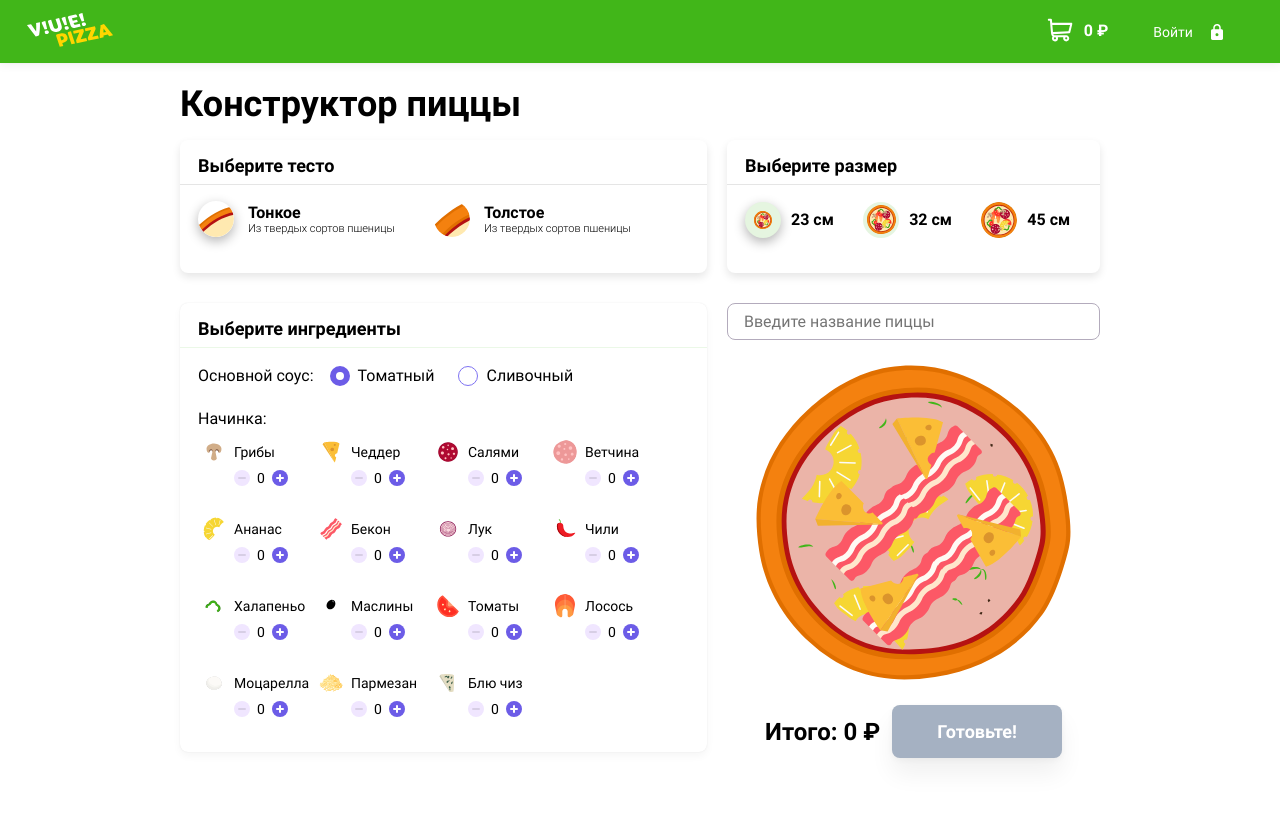
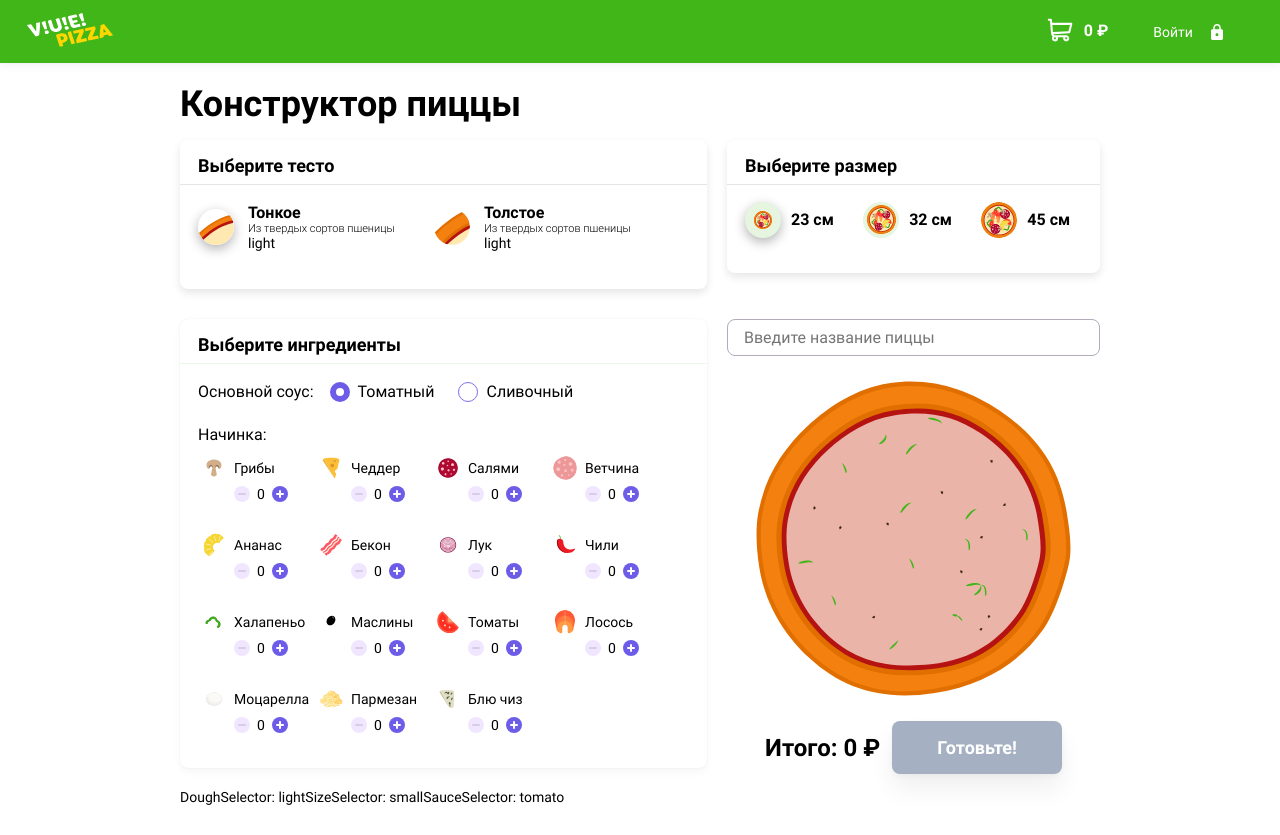
Before and after one commit to htmlacademy/vue-third-pizza-start-source, a Vue app in the folder frontend/: page / in a window 1280 px wide. Before the commit the page ends 803 px from the top, so only its background shows below. Built offline with nearby package versions, Linux system fonts and the light colour scheme.

Commit message:
Рефакторирнг компонентов

```diff
--- a/frontend/src/common/components/DoughSelector.vue
+++ b/frontend/src/common/components/DoughSelector.vue
@@ -14,11 +14,13 @@
               name="dought"
               :value="doughType.value"
               class="visually-hidden"
-              v-model="selectedDough"
+              :checked="doughType.value === modelValue"
+              @change="$emit('update:modelValue', doughType.value)"
           />
           <img :src="getImage(doughType.image)" :alt="doughType.name" />
           <b>{{ doughType.name }}</b>
           <span>{{ doughType.description }}</span>
+          <div>{{ modelValue }}</div>
         </label>
       </div>
     </div>
@@ -26,16 +28,19 @@
 </template>
 
 <script setup>
-import { ref } from "vue";
 
 const props = defineProps({
   doughItems: {
     type: Array,
     required: true,
+  },
+  modelValue: {
+    type: Object,
+    required: true
   }
 })
 
-const selectedDough = ref(props.doughItems[0].value);
+defineEmits(['update:modelValue']);
 
 const getImage = (image) => {
   return new URL(`../../assets/img/${image}`, import.meta.url).href;
--- a/frontend/src/common/components/IngredientsSection.vue
+++ b/frontend/src/common/components/IngredientsSection.vue
@@ -3,7 +3,11 @@
     <div class="sheet">
       <h2 class="title title--small sheet__title">Выберите ингредиенты</h2>
       <div class="sheet__content ingredients">
-        <SauceSelector :sauceItems="sauceItems" />
+        <SauceSelector
+          :sauceItems="sauceItems"
+          :modelValue="selectedSauce"
+          @update:modelValue="$emit('update:selected-sauce', $event)"
+        />
         <IngredientsSelector :ingredientItems="ingredientItems" />
       </div>
     </div>
@@ -13,6 +17,7 @@
 <script setup>
 import SauceSelector from "@/common/components/SauceSelector.vue";
 import IngredientsSelector from "@/common/components/IngredientsSelector.vue";
+defineEmits(['update:selected-sauce']);
 
 const props = defineProps({
   sauceItems: {
@@ -23,5 +28,9 @@ const props = defineProps({
     type: Array,
     required: true,
   },
+  selectedSauce: {
+    type: Object,
+    required: true,
+  }
 });
 </script>
--- a/frontend/src/common/components/IngredientsSelector.vue
+++ b/frontend/src/common/components/IngredientsSelector.vue
@@ -3,20 +3,38 @@
     <p>Начинка:</p>
     <ul class="ingredients__list">
       <li
-          v-for="ingredientType in ingredientItems"
+          v-for="ingredient in ingredientItems"
           class="ingredients__item"
-          :key="ingredientType.id"
+          :key="ingredient.id"
       >
-            <span class="filling" :class="`filling--${ingredientType.name}`">
-              <img :src="getImage(ingredientType.image)" :alt="ingredientType.name"/>
-              {{ ingredientType.name }}
+        <AppDrag :transferData="ingredient" :draggable="true">
+           <span class="filling" :class="`filling--${ingredient.name}`" style="display: inline-block;">
+              <img :src="getImage(ingredient.image)" :alt="ingredient.name" draggable="false">
+              {{ ingredient.name }}
             </span>
+        </AppDrag>
         <div class="counter counter--orange ingredients__counter">
-          <button type="button" class="counter__button counter__button--minus" disabled>
+          <button
+            type="button"
+            class="counter__button counter__button--minus"
+            :disabled="getCount(ingredient.id) <= 0"
+            @click="decrement(ingredient.id)"
+          >
             <span class="visually-hidden">Меньше</span>
           </button>
-          <input type="text" name="counter" class="counter__input" value="0"/>
-          <button type="button" class="counter__button counter__button--plus">
+          <input
+            type="text"
+            name="counter"
+            class="counter__input"
+            :value="getCount(ingredient.id)"
+            @input="handleInput($event, ingredient.id)"
+          />
+          <button
+            type="button"
+            class="counter__button counter__button--plus"
+            :disabled="getCount(ingredient.id) >= 3"
+            @click="increment(ingredient.id)"
+          >
             <span class="visually-hidden">Больше</span>
           </button>
         </div>
@@ -27,13 +45,58 @@
 
 <script setup>
 import {defineProps} from "vue";
+import AppDrag from "@/common/components/AppDrag.vue";
 
 const props = defineProps({
   ingredientItems: {
     type: Array,
     required: true,
   },
+  modelValue: {
+    type: Object,
+    required: true,
+  }
 });
+
+const emit = defineEmits(['update:modelValue']);
+
+const getCount = (ingredientId) => {
+  return props.modelValue[ingredientId]?.count || 0;
+};
+
+const canDrag = (ingredient) => {
+  return getCount(ingredient.id) < 3;
+};
+
+const increment = (ingredientId) => {
+  const currentCount = getCount(ingredientId);
+  if (currentCount < 3) {
+    updateCount(ingredientId, currentCount + 1);
+  }
+};
+
+const decrement = (ingredientId) => {
+  const currentCount = getCount(ingredientId);
+  if (currentCount > 0) {
+    updateCount(ingredientId, currentCount - 1);
+  }
+};
+
+const handleInput = (event, ingredientId) => {
+  const value = parseInt(event.target.value);
+  if (!isNaN(value) && value >= 0 && value <= 3) {
+    updateCount(ingredientId, value);
+  }
+};
+
+const updateCount = (ingredientId, newCount) => {
+  const updatedValue = { ...props.modelValue };
+  updatedValue[ingredientId] = {
+    ...updatedValue[ingredientId],
+    count: newCount
+  };
+  emit('update:modelValue', updatedValue);
+};
 
 const getImage = (image) => {
   return new URL(`../../assets/img/${image}`, import.meta.url).href;
@@ -41,25 +104,6 @@ const getImage = (image) => {
 </script>
 
 <style scoped>
-.sheet {
-  padding-top: 15px;
-  border-radius: 8px;
-  background-color: white;
-  box-shadow: 0 4px 8px rgba(0, 0, 0, 0.1);
-}
-
-.sheet__title {
-  padding: 0 18px;
-  font-size: 18px;
-  font-weight: bold;
-}
-
-.sheet__content {
-  display: flex;
-  flex-wrap: wrap;
-  padding: 18px;
-  border-top: 1px solid rgba(0, 0, 0, 0.1);
-}
 
 .ingredients__filling {
   width: 100%;
--- a/frontend/src/common/components/PizzaDisplay.vue
+++ b/frontend/src/common/components/PizzaDisplay.vue
@@ -5,20 +5,44 @@
       <input type="text" name="pizza_name" placeholder="Введите название пиццы" />
     </label>
     <div class="content__constructor">
-      <div class="pizza pizza--foundation--big-tomato">
-        <div class="pizza__wrapper">
-          <div class="pizza__filling pizza__filling--ananas"></div>
-          <div class="pizza__filling pizza__filling--bacon"></div>
-          <div class="pizza__filling pizza__filling--cheddar"></div>
+      <AppDrop @drop="onDropIngredient">
+        <div class="pizza pizza--foundation--big-tomato">
+          <div class="pizza__wrapper">
+            <!-- Отображаем выбранные ингредиенты -->
+            <div
+              v-for="(ingredient, index) in selectedIngredients"
+              :key="index"
+              class="pizza__filling"
+              :class="`pizza__filling--${ingredient.name}`"
+            >
+            </div>
+          </div>
         </div>
-      </div>
+      </AppDrop>
     </div>
     <div class="content__result">
-      <p>Итого: 0 ₽</p>
-      <button type="button" class="button" disabled>Готовьте!</button>
+      <p>Итого: {{ totalPrice }} ₽</p>
+      <button type="button" class="button" :disabled="!selectedIngredients.length">Готовьте!</button>
     </div>
   </div>
 </template>
+
+<script setup>
+import { ref, computed } from "vue";
+import AppDrop from "@/common/components/AppDrop.vue";
+
+const selectedIngredients = ref([]);
+
+const onDropIngredient = (ingredient) => {
+  console.log('ingredient', ingredient);
+  selectedIngredients.value.push(ingredient);
+};
+
+const totalPrice = computed(() => {
+  return selectedIngredients.value.reduce((sum, ingredient) => sum + ingredient.price, 0);
+});
+
+</script>
 
 <style scoped>
 .content__pizza {
--- a/frontend/src/common/components/SauceSelector.vue
+++ b/frontend/src/common/components/SauceSelector.vue
@@ -6,23 +6,31 @@
             v-for="sauceType in sauceItems"
             :key="sauceType.id"
         >
-          <input type="radio" name="sauce" :value="sauceType.value" v-model="selectedSauce" />
+          <input
+            type="radio"
+            name="sauce"
+            :value="sauceType.value"
+            :checked="sauceType.value === modelValue"
+            @change="$emit('update:modelValue', sauceType.value)"
+          />
           <span>{{ sauceType.name }}</span>
         </label>
   </div>
 </template>
 
 <script setup>
-import { ref } from "vue";
+defineEmits(['update:modelValue']);
 
 const props = defineProps({
   sauceItems: {
     type: Array,
     required: true,
   },
+  modelValue: {
+    type: Object,
+    required: true
+  }
 });
-
-const selectedSauce = ref(props.sauceItems[0].value);
 </script>
 
 <style scoped>
--- a/frontend/src/common/components/SizeSelector.vue
+++ b/frontend/src/common/components/SizeSelector.vue
@@ -14,7 +14,8 @@
               name="diameter"
               :value="sizeType.value"
               class="visually-hidden"
-              v-model="selectedSize"
+              :checked="sizeType.value === modelValue"
+              @change="$emit('update:modelValue', sizeType.value)"
           />
           <span>{{ sizeType.name }}</span>
         </label>
@@ -24,16 +25,19 @@
 </template>
 
 <script setup>
-import { ref } from "vue";
 
 const props = defineProps({
   sizeItems: {
     type: Array,
     required: true,
   },
+  modelValue: {
+    type: Object,
+    required: true
+  }
 });
 
-const selectedSize = ref(props.sizeItems[0].value);
+defineEmits(['update:modelValue']);
 </script>
 
 <style scoped>
--- a/frontend/src/views/HomeView.vue
+++ b/frontend/src/views/HomeView.vue
@@ -6,16 +6,39 @@
         <h1 class="title title--big">Конструктор пиццы</h1>
 
         <!-- Компонент выбора теста -->
-        <DoughSelector :doughItems="doughItems" />
+        <DoughSelector
+          :doughItems="doughItems"
+          v-model:modelValue="selectedDough"
+        />
 
         <!-- Компонент выбора размера -->
-        <SizeSelector :sizeItems="sizeItems" />
+        <SizeSelector
+          :sizeItems="sizeItems"
+          v-model:modelValue="selectedSize"
+        />
 
-        <IngredientsSection :sauceItems="sauceItems" :ingredientItems="ingredientItems" />
+
+        <div class="content__ingredients">
+          <div class="sheet">
+            <h2 class="title title--small sheet__title">Выберите ингредиенты</h2>
+            <div class="sheet__content ingredients">
+              <SauceSelector
+                :sauceItems="sauceItems"
+                v-model:modelValue="selectedSauce"
+              />
+              <IngredientsSelector
+                :ingredientItems="ingredientItems"
+                v-model:modelValue="ingredientsState"
+              />
+            </div>
+          </div>
+        </div>
 
         <!-- Компонент отображения пиццы -->
         <PizzaDisplay />
-
+        <div>DoughSelector: {{ selectedDough }}</div>
+        <div>SizeSelector: {{ selectedSize }}</div>
+        <div>SauceSelector: {{ selectedSauce }}</div>
       </div>
 
     </form>
@@ -24,6 +47,7 @@
 
 
 <script setup>
+import { ref, onMounted } from 'vue';
 import {
   normalizeDough,
   normalizeIngredients,
@@ -32,8 +56,9 @@ import {
 } from "@/common/helpers/normalize";
 
 import DoughSelector from "@/common/components/DoughSelector.vue";
+import SauceSelector  from "@/common/components/SauceSelector.vue";
+import IngredientsSelector  from "@/common/components/IngredientsSelector.vue";
 import SizeSelector from "@/common/components/SizeSelector.vue";
-import IngredientsSection from "@/common/components/IngredientsSection.vue";
 import PizzaDisplay from "@/common/components/PizzaDisplay.vue";
 
 import doughJSON from "@/mocks/dough.json";
@@ -46,10 +71,24 @@ const ingredientItems = ingredientsJSON.map(normalizeIngredients);
 const sauceItems = saucesJSON.map(normalizeSauces);
 const sizeItems = sizesJSON.map(normalizeSize);
 
-const getImage = image => {
-  // https://vitejs.dev/guide/assets.html#new-url-url-import-meta-url
-  return new URL(`../assets/img/${image}`, import.meta.url).href
-}
+const selectedDough = ref(null);
+const selectedSize = ref(null);
+const selectedSauce = ref(null);
+const ingredientsState = ref({});
+
+onMounted(() => {
+  selectedDough.value = doughItems[0].value;
+  selectedSize.value = sizeItems[0].value;
+  selectedSauce.value = sauceItems[0].value;
+  // Инициализируем состояние для всех ингредиентов
+  ingredientItems.forEach(ingredient => {
+    ingredientsState.value[ingredient.id] = {
+      ingredient,
+      count: 0
+    };
+  });
+});
+
 
 </script>
 
```
